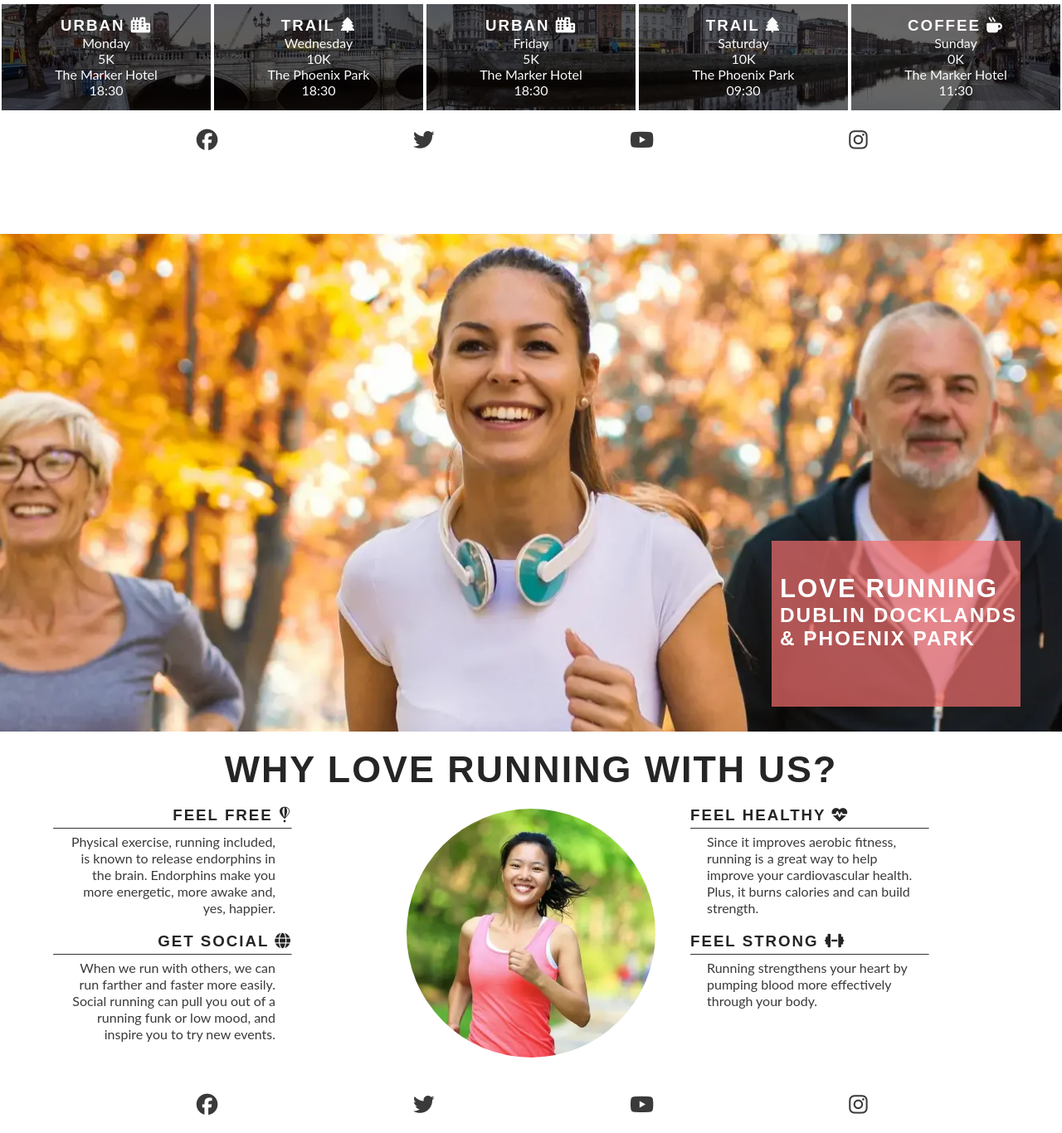
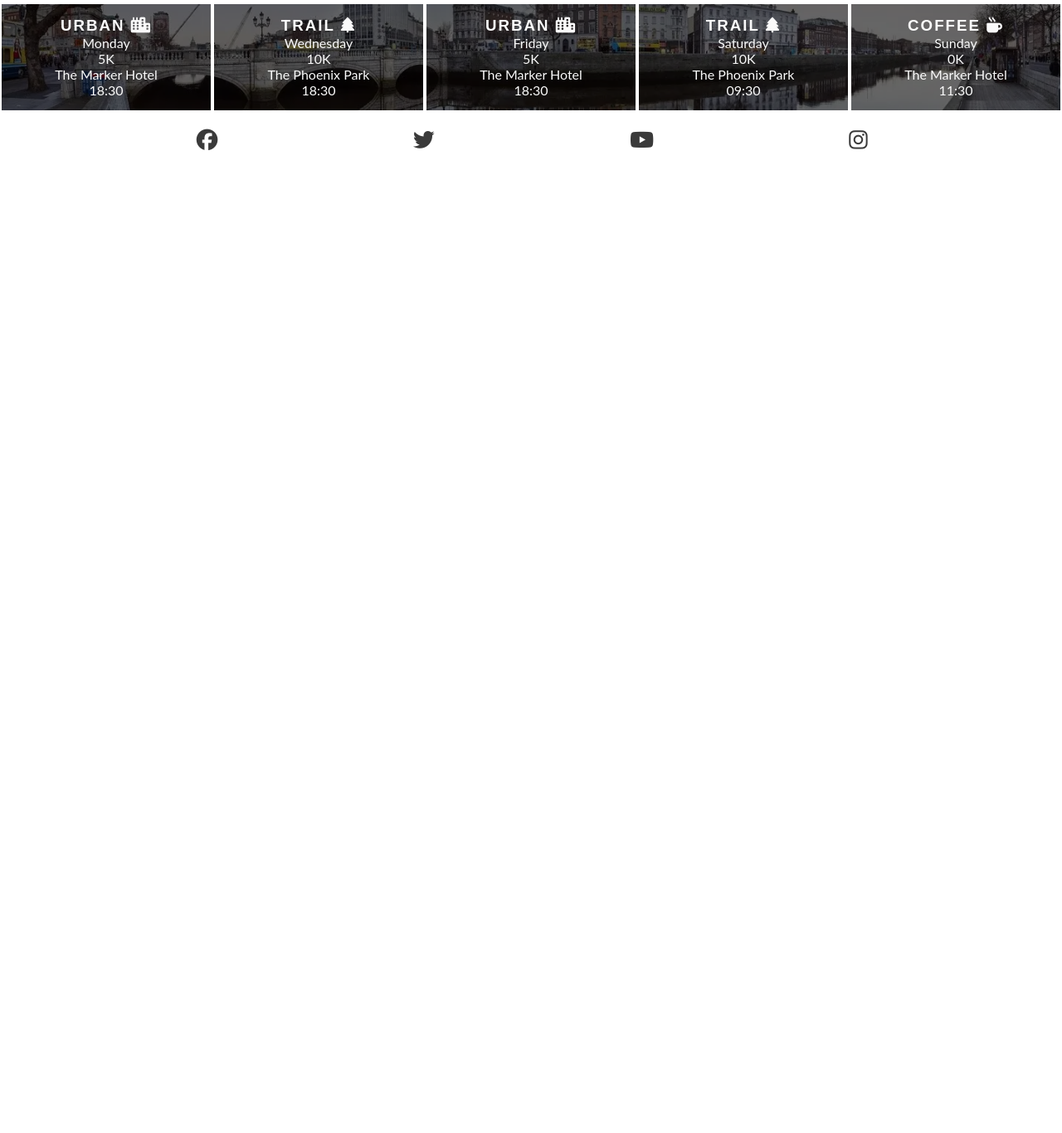
Before and after one commit to katiecampbs/Love-Running, a plain HTML site: page index.html in a window 1280 px wide. Shown: the part 1091-2457 px from the top of the page at 83% size. After the commit the page ends 1294 px from the top, so only its background shows below. Drawn offline with Linux system fonts and the light colour scheme.

Commit message:
deleted duplicate code in index page

```diff
--- a/index.html
+++ b/index.html
@@ -167,129 +167,3 @@
     <script src="https://kit.fontawesome.com/61e7528689.js" crossorigin="anonymous"></script>
   </body>
 </html>
-
-</html>
-<!DOCTYPE html>
-<html lang="en">
-  <head>
-    <meta charset="UTF-8" />
-    <meta http-equiv="X-UA-Compatible" content="IE=edge" />
-    <meta name="viewport" content="width=device-width, initial-scale=1.0" />
-    <!-- Meta tags for search engines -->
-    <meta name="description" content="Love Running. Club for runners in Dublin, Ireland. Urban running, trail running. Dublin Docklands and Phoenix Park">
-    <meta name="keywords" content="love running, run, running club, runners, Ireland, Dublin, sport, exercise">
-    <title>Love Running</title>
-
-    <!-- Favicon added -->
-    <link
-      rel="apple-touch-icon"
-      sizes="180x180"
-      href="assets/favicon/apple-touch-icon.png"
-    />
-    <link
-      rel="icon"
-      type="image/png"
-      sizes="32x32"
-      href="assets/favicon/favicon-32x32.png"
-    />
-    <link
-      rel="icon"
-      type="image/png"
-      sizes="16x16"
-      href="assets/favicon/favicon-16x16.png"
-    />
-    <!-- Stylesheet-->
-    <link rel="stylesheet" href="assets/css/style.css">
-
-  </head>
-  <body>
-    <!-- Header-->
-    <header>
-        <a href="index.html">
-            <h1 id="logo">Love Running</h1>
-        </a>
-        <input type="checkbox" id="nav-toggle" name="nav-toggle">
-        <label for="nav-toggle" class="nav-toggle-label"><i class="fa-solid fa-bars"></i></label>
-
-        <nav>
-            <ul id="menu">
-
-                <li><a href="index.html" class="active">Home</a></li>
-                <li><a href="gallery.html">Gallery</a></li>
-                <li><a href="signup.html">Sign Up</a></li>
-
-
-            </ul>
-        </nav>
-
-    </header>
-
-    <!-- Main Content -->
-    <main>
-        <section id="hero">
-            <div id="cover-text">
-                <h2>Love Running</h2>
-                <h3>Dublin Docklands & Phoenix Park</h3>
-            </div>
-        </section>
-        <section id="reasons">
-            <h2>Why love running with us?</h2>
-            <div id="benefits">
-                <div id="benefits-physical">
-                    <div>
-                        <h3>FEEL HEALTHY <i class="fa-solid fa-heart-pulse"></i></h3>
-                        <hr>
-                        <p>Since it improves aerobic fitness, running is a great way to help improve your cardiovascular health. Plus, it burns
-                        calories and can build strength.</p>
-                    </div>
-                    <div>
-                        <h3>FEEL STRONG <i class="fa-solid fa-dumbbell"></i></h3>
-                        <hr>
-                        <p>Running strengthens your heart by pumping blood more effectively through your body.</p>
-                    </div>
-                </div>
-
-                <div id="benefits-mental">
-                    <div>
-                        <h3>FEEL FREE <i class="fa-brands fa-fly"></i></h3>
-                        <hr>
-                        <p>Physical exercise, running included, is known to release endorphins in the brain. Endorphins make you more
-                            energetic,
-                            more awake and, yes, happier.
-                        </p>
-                    </div>
-                    <div>
-                        <h3>GET SOCIAL <i class="fa-solid fa-globe"></i></h3>
-                        <hr>
-                        <p>When we run with others, we can run farther and faster more easily. Social running can pull you out of a running
-                            funk or
-                            low mood, and inspire you to try new events.</p>
-                    </div>
-                </div>
-                <div id="benefits-image">
-                    <div id="circle-cover-bg"></div>
-                </div>
-            </div>
-
-
-        </section>
-    </main>
-
-
-    <!--Footer -->
-    <footer>
-        <ul id="social-networks">
-            <li><a href="https://www.facebook.com" target="_blank" rel="noopener" aria-label="Visit our Facebook page (Opens in a new tab)"><i class="fa-brands fa-facebook"></i></a></li>
-            <li><a href="https://www.twitter.com" target="_blank" rel="noopener"
-                aria-label="Visit our Twitter page (Opens in a new tab)"><i class="fa-brands fa-twitter"></i></a></li>
-            <li><a href="https://www.youtube.com" target="_blank" rel="noopener"
-                aria-label="Visit our Youtube page (Opens in a new tab)"><i class="fa-brands fa-youtube"></i></a></li>
-            <li><a href="https://www.instagram.com" target="_blank" rel="noopener"
-                aria-label="Visit our Instagram page (Opens in a new tab)"><i class="fa-brands fa-instagram"></i></a></li>
-        </ul>
-    </footer>
-
-    <!-- Font Awesome Kit -->
-    <script src="https://kit.fontawesome.com/61e7528689.js" crossorigin="anonymous"></script>
-  </body>
-</html>
```
